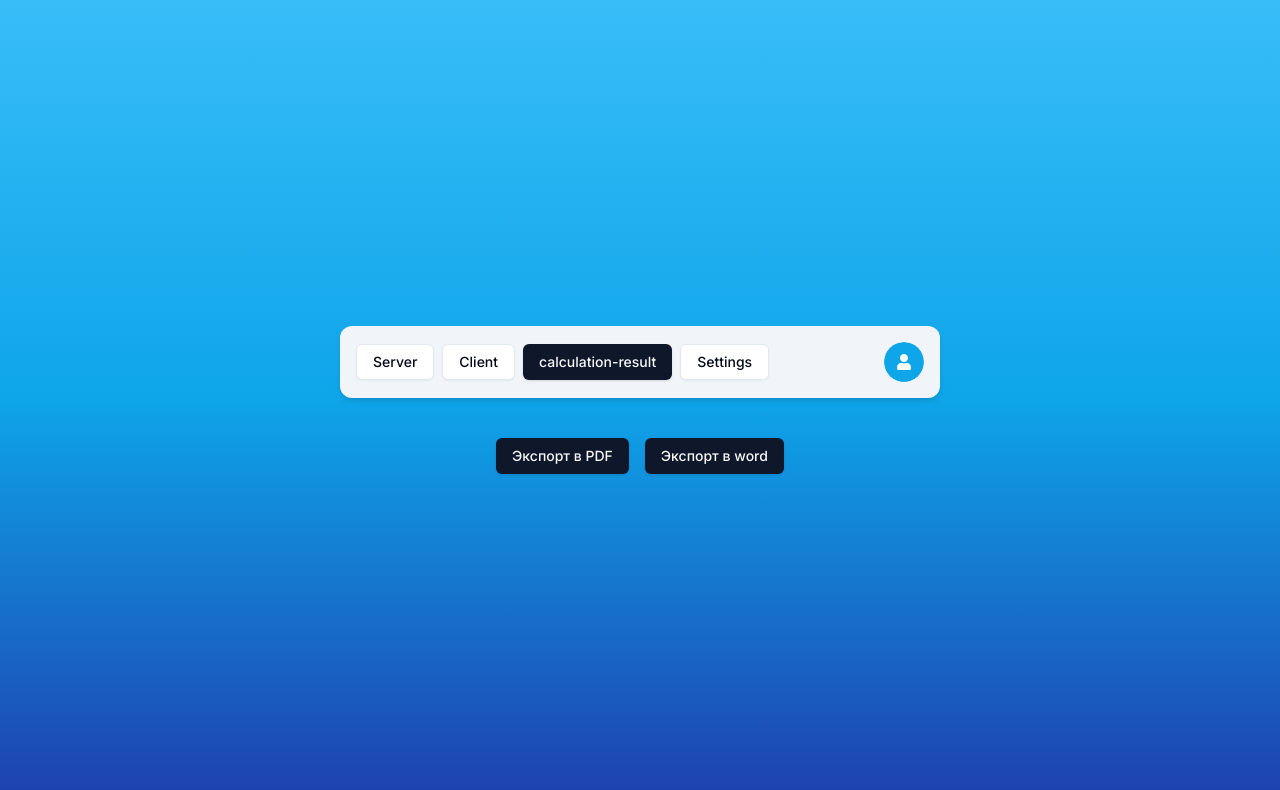
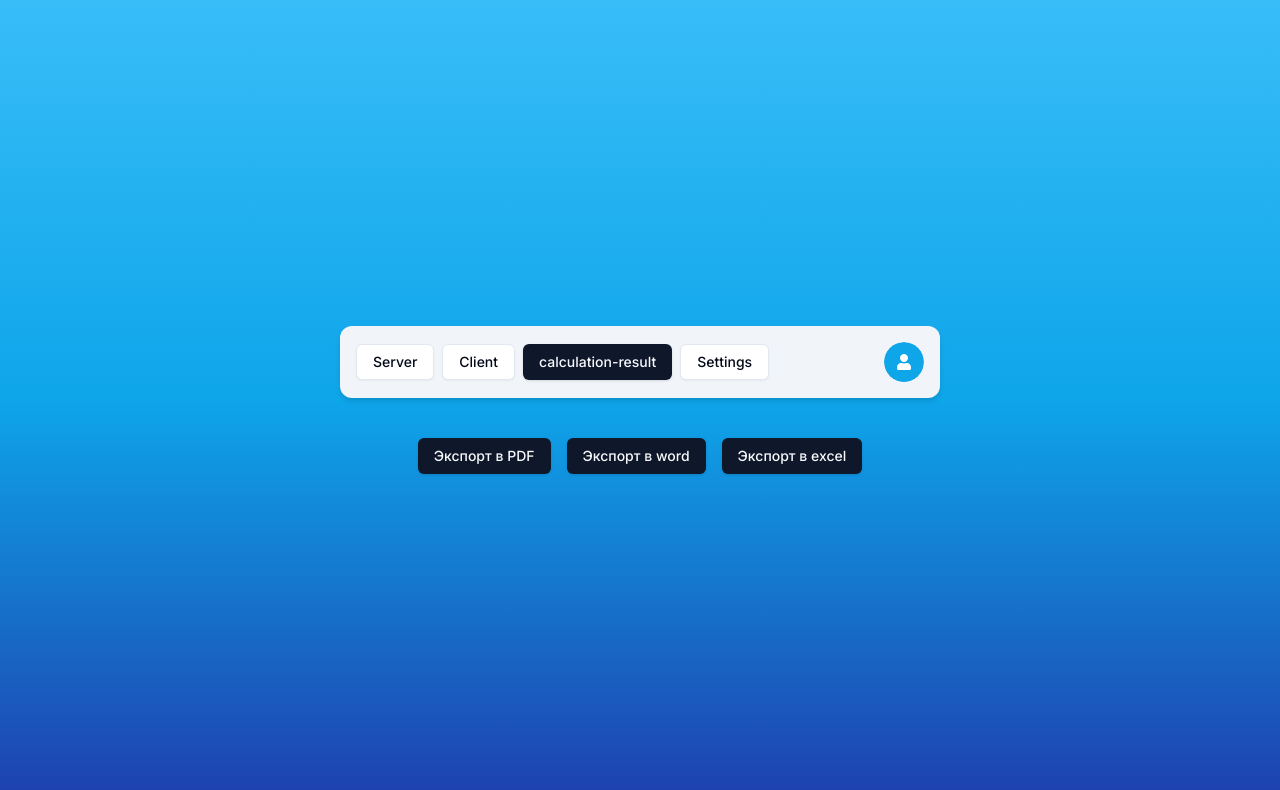
Before and after one commit to Kolya9991/calculate-energy, a Next.js app: page /calculation-result in a window 1280 px wide. Shown: the top 790 px of the page. Built offline with nearby package versions, Linux system fonts and the light colour scheme; no server answers.

Commit message:
add export to excel install lib:  - xlsx

```diff
--- a/app/(protected)/calculation-result/page.tsx
+++ b/app/(protected)/calculation-result/page.tsx
@@ -1,6 +1,7 @@
 import ExportToPdfButton from "@/components/export-to-pdf/ExportToPDFButton";
 import {IDeviceProps} from "@/types/calculateDevice";
 import ExportToDocxButton from "@/components/export-to-docx/ExportToDocxButton";
+import ExportToXLSXButton from "@/components/export-to-xlsx/ExportToXLSXButton";
 
 const Page = () => {
   const array: IDeviceProps[] = [
@@ -21,6 +22,7 @@ const Page = () => {
     <div className='space-x-4'>
       <ExportToPdfButton data={array}/>
       <ExportToDocxButton data={array}/>
+      <ExportToXLSXButton data={array}/>
     </div>
   );
 };
--- /dev/null
+++ b/components/export-to-xlsx/ExportToXLSXButton.tsx
@@ -0,0 +1,31 @@
+'use client';
+import {FC} from 'react'
+import * as XLSX from 'xlsx';
+import {IDeviceProps} from "@/types/calculateDevice";
+import {Button} from "@/components/ui/button";
+
+interface IExportToXlsxButtonProps {
+  data: IDeviceProps[]
+}
+
+const ExportToXlsxButton: FC<IExportToXlsxButtonProps> = ({data}) => {
+  const exportToExcel = () => {
+    const rows = data.map(item => ({
+      'Назва приладу': item.nameDevice,
+      'Кількість': item.count,
+      'Години роботи': item.hoursWork,
+      'Період': item.period,
+      'кВт': item.kw,
+      'кВт в місяць': item.kwMonth
+    }));
+
+    const worksheet = XLSX.utils.json_to_sheet(rows);
+    const workbook = XLSX.utils.book_new();
+    XLSX.utils.book_append_sheet(workbook, worksheet, "Розрахунок енергоефективностi");
+    XLSX.writeFile(workbook, 'Розрахунок енергоефективностi.xlsx');
+  };
+
+  return <Button onClick={exportToExcel}>Экспорт в excel</Button>;
+};
+
+export default ExportToXlsxButton;
--- a/package.json
+++ b/package.json
@@ -47,6 +47,7 @@
     "tailwind-merge": "^2.3.0",
     "tailwindcss-animate": "^1.0.7",
     "uuid": "^9.0.1",
+    "xlsx": "^0.18.5",
     "zod": "^3.23.3"
   },
   "devDependencies": {
```
Also changed, not shown: 1 other file (tests, documents, lock files or other folders).
